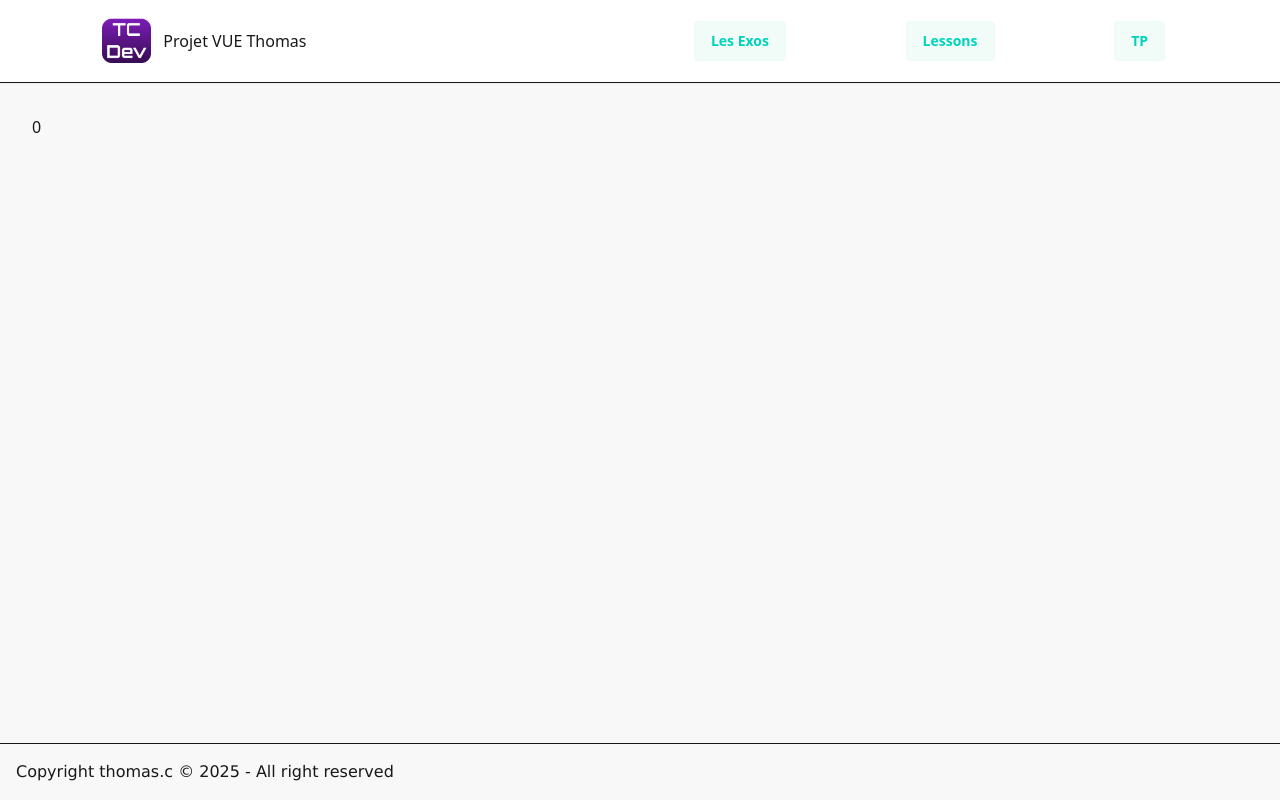
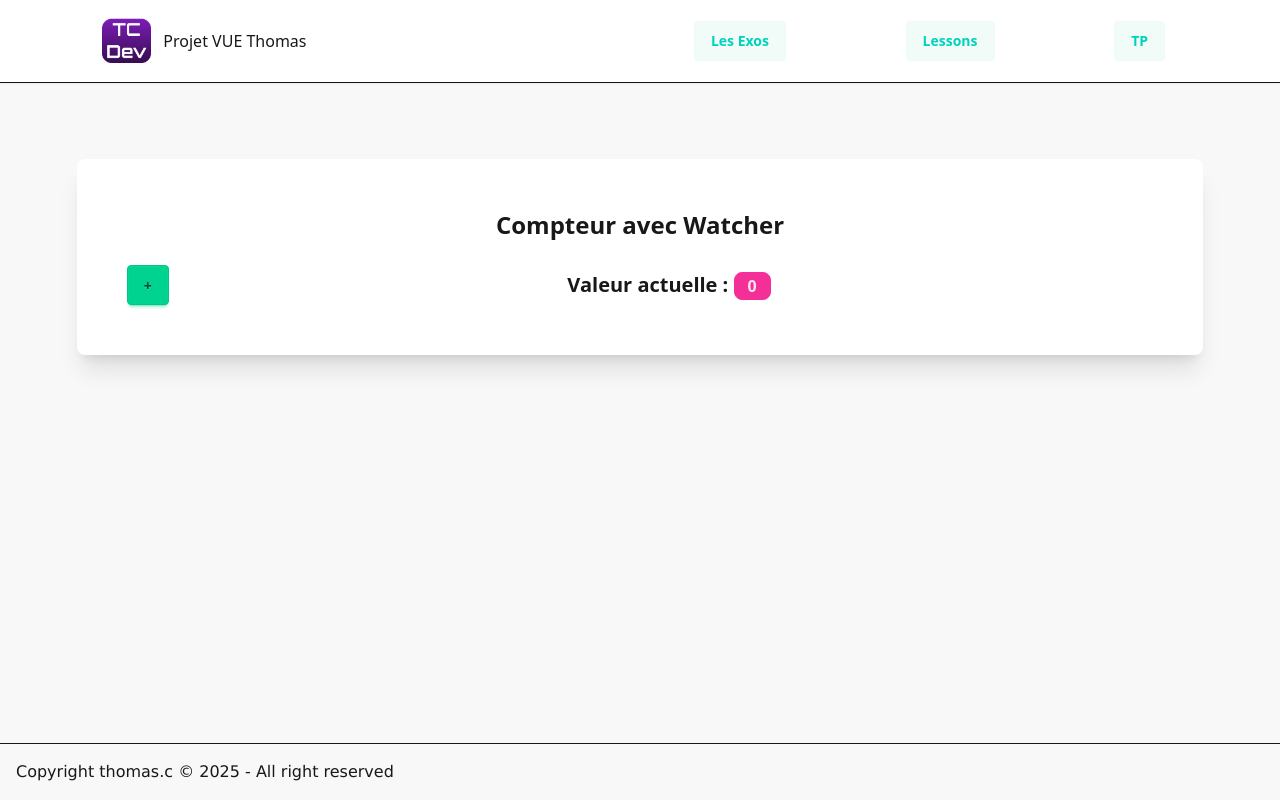
Before and after one commit to Thomasn9/Cours-Vue, a Vue app: page /exo5 in a window 1280 px wide. Built offline with nearby package versions, Linux system fonts and the light colour scheme.

Commit message:
corection de l'exo

```diff
--- a/src/pages/exo/exo5.vue
+++ b/src/pages/exo/exo5.vue
@@ -1,18 +1,30 @@
 <template>
-    <h2>{{ nombre }}</h2>
-
+    <div class="container mx-auto p-4 md:p-8">
+        <div class="card bg-base-100 shadow-xl rounded-box p-6">
+            <div class="card-body text-center">
+                <h2 class="card-title text-2xl font-bold mb-4 mx-auto">Compteur avec Watcher</h2>
+                <div class="flex items-center justify-center gap-4">
+                    <button v-on:click="leNombre++" type="button"
+                        class="btn btn-success transition-transform duration-200 hover:scale-110">+</button>
+                    <p class="text-xl font-bold">Valeur actuelle : <span class="badge badge-lg badge-secondary">{{
+                            leNombre }}</span></p>
+                </div>
+            </div>
+        </div>
+    </div>
 </template>
 
-<script setup>
-import {ref} from 'vue';
+<script setup lang='js'>
+import { ref, watch } from 'vue';
 
-const nombre = ref(0);
+// Déclarez votre variable réactive
+const leNombre = ref(0);
 
-
-
-
+// Utilisez `watch` pour surveiller les changements de `leNombre`
+watch(leNombre, (newValue) => {
+    // Réinitialise le compteur à 0 si la valeur atteint 7
+    if (newValue === 7) {
+        leNombre.value = 0;
+    }
+});
 </script>
-
-<style>
-
-</style>
```
